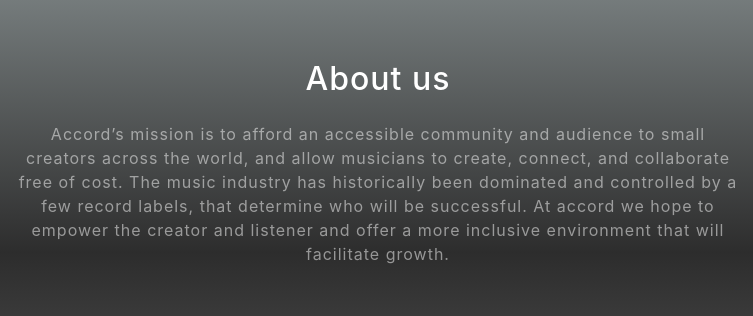
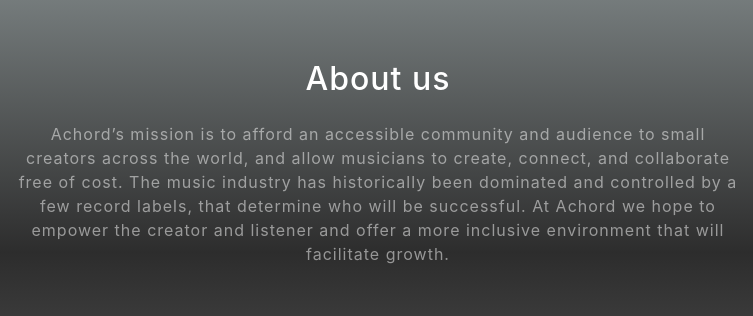
Before and after one commit to bdeckey/bdeckey.github.io, a website with bundled scripts: page index.html in a window 1280 px wide. Shown: the part 900-1216 px from the top of the page, 262-1015 px from the left. Built offline with nearby package versions, Linux system fonts and the light colour scheme; files whose address does not match are found by name.

Commit message:
changed typos

```diff
--- a/index.html
+++ b/index.html
@@ -70,8 +70,8 @@
         <div class="row">
           <div class="col-lg-8 mx-auto">
             <h2 class="text-white mb-4">About us</h2>
-            <p class="text-white-50">Accord’s mission is to afford an accessible community and audience to small creators across the world, and allow musicians to create, connect, and collaborate free of cost.
-              The music industry has historically been dominated and controlled by a few record labels, that determine who will be successful. At accord we hope to empower the creator and listener and offer a more inclusive environment that will facilitate growth.
+            <p class="text-white-50">Achord’s mission is to afford an accessible community and audience to small creators across the world, and allow musicians to create, connect, and collaborate free of cost.
+              The music industry has historically been dominated and controlled by a few record labels, that determine who will be successful. At Achord we hope to empower the creator and listener and offer a more inclusive environment that will facilitate growth.
             </p>
           </div>
         </div>
```
